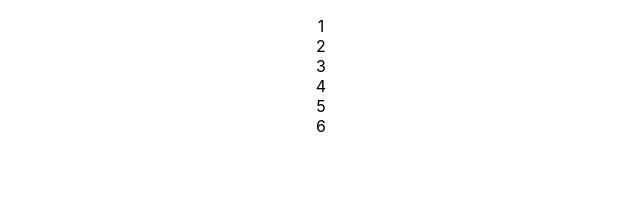
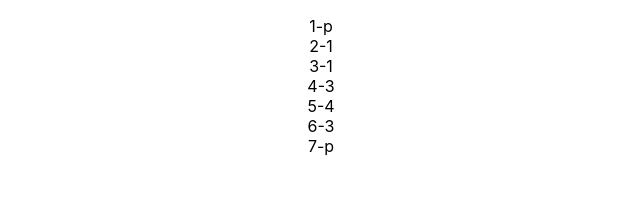
Before and after one commit to SushritPasupuleti/react-thread-render, a React (Create React App) app in the folder client/: page / in a window 1280 px wide. Shown: the top 206 px of the page, without its empty margins (339-979 px from the left). Built offline with nearby package versions, Linux system fonts and the light colour scheme.

Commit message:
Update App.js

```diff
--- a/client/src/App.js
+++ b/client/src/App.js
@@ -44,32 +44,37 @@ function App() {
     {
       id: 1,
       parentId: null,
-      text: "1"
+      text: "1-p"
     },
     {
       id: 2,
       parentId: 1,
-      text: "2"
+      text: "2-1"
     },
     {
       id: 3,
       parentId: 1,
-      text: "3"
+      text: "3-1"
     },
     {
       id: 4,
       parentId: 3,
-      text: "4"
+      text: "4-3"
     },
     {
       id: 5,
       parentId: 4,
-      text: "5"
+      text: "5-4"
     },
     {
       id: 6,
       parentId: 3,
-      text: "6"
+      text: "6-3"
+    },
+    {
+      id: 7,
+      parentId: null,
+      text: "7-p"
     },
   ])
 
```
